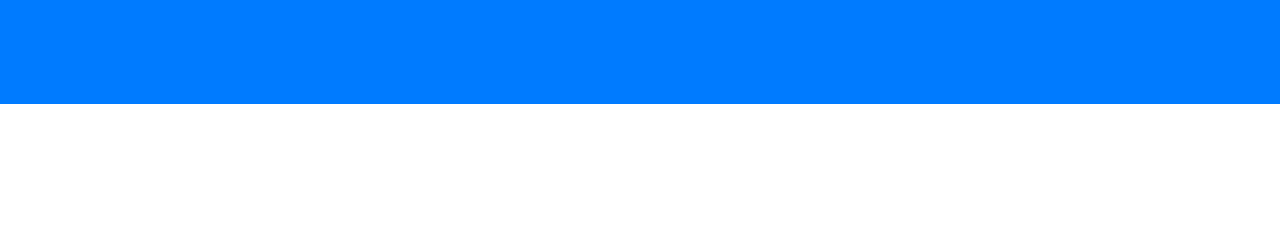
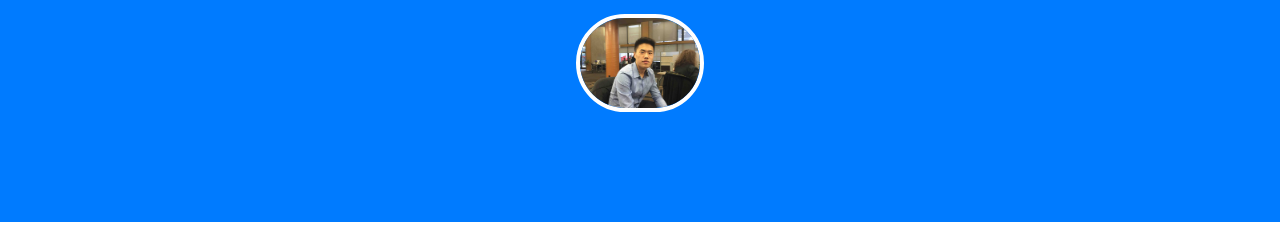
Before and after one commit to yeungsl/yeungsl, a plain HTML site: page index.html in a window 1280 px wide. Shown: the part 204-434 px from the top of the page. Drawn offline with Linux system fonts and the light colour scheme.

Commit message:
added my photo

```diff
--- /dev/null
+++ b/include/css/pic.css
@@ -0,0 +1,8 @@
+.avatar {
+    width:128px;
+    margin: 10px;
+    border:4px solid white;
+    border-radius: 500px;
+    -webkit-border-radius: 500px;
+    -moz-border-radius: 500px;
+}
--- a/index.html
+++ b/index.html
@@ -15,6 +15,7 @@
 
     <!-- Custom styles for this template -->
     <link href="include/css/scrolling-nav.css" rel="stylesheet">
+    <link href="include/css/pic.css" rel="stylesheet">
 
   </head>
 
@@ -46,6 +47,7 @@
     <header class="bg-primary text-white">
       <div class="container text-center">
         <h1>Welcome to Sailung Yeung's Website</h1>
+         <img src="include/css/photo.png" class="avatar">
       </div>
     </header>
 
```
Also changed, not shown: include/css/photo.png (added).
